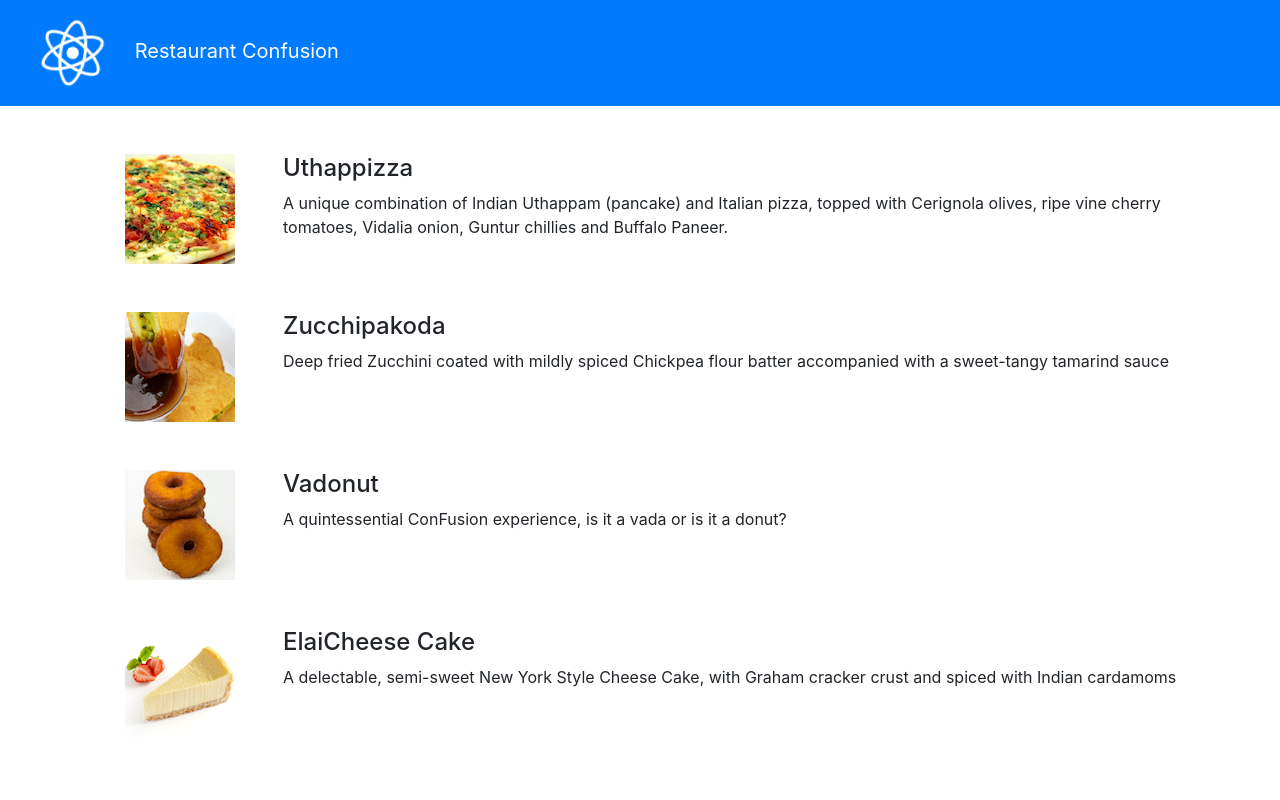
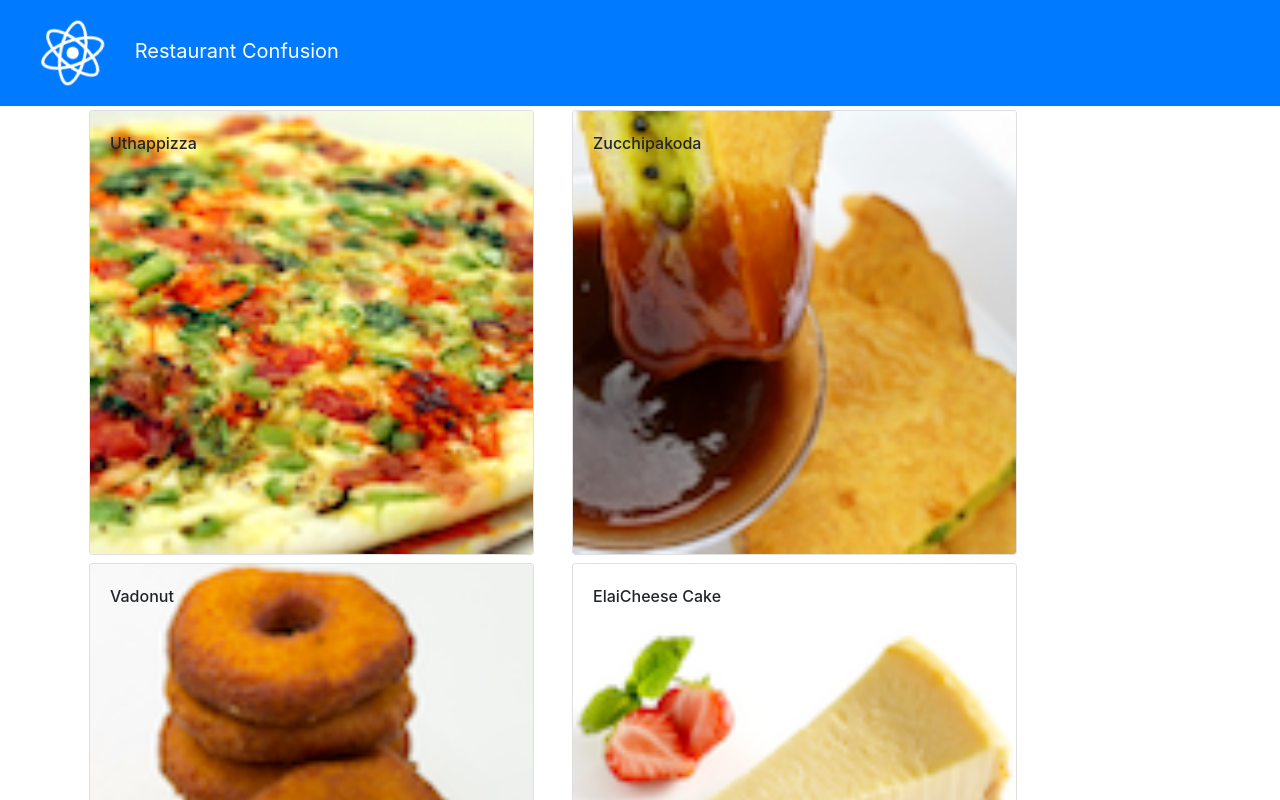
Before and after one commit to shugeeth/coursera-reactjs, a React (Create React App) app: page / in a window 1280 px wide. Shown: the top 800 px of the page. Built offline with nearby package versions, Linux system fonts and the light colour scheme.

Commit message:
Components Part 2

```diff
--- a/src/App.js
+++ b/src/App.js
@@ -3,15 +3,23 @@
 import { Navbar, NavbarBrand } from "reactstrap";
 import './App.css';
 import Menu from './components/MenuComponent';
+import { DISHES } from "./shared/dishes";
 
 class App extends Component {
+  constructor(props){
+    super(props);
+    this.state = {
+      dishes: DISHES
+    }
+  }
+
   render(){
     return (
       <div>
         <Navbar dark color="primary">
           <NavbarBrand href="/"><img src={logo} className="App-logo" alt="logo" /> Restaurant Confusion</NavbarBrand>
         </Navbar>
-        <Menu />
+        <Menu dishes={this.state.dishes}/>
       </div>
     );
   }
--- /dev/null
+++ b/src/components/Menu.css
@@ -0,0 +1,3 @@
+.card-title {
+    font-weight: 500;
+}
--- a/src/components/MenuComponent.js
+++ b/src/components/MenuComponent.js
@@ -1,69 +1,60 @@
 import React, { Component } from "react";
-import { Media } from "reactstrap";
+import { Card, CardImg, CardImgOverlay, CardText, CardBody, CardTitle } from "reactstrap";
+import './Menu.css';
 
 class Menu extends Component {
     constructor(props){
         super(props);
         this.state = {
-            dishes: [
-                {
-                  id: 0,
-                  name:'Uthappizza',
-                  image: 'assets/images/uthappizza.png',
-                  category: 'mains',
-                  label:'Hot',
-                  price:'4.99',
-                  description:'A unique combination of Indian Uthappam (pancake) and Italian pizza, topped with Cerignola olives, ripe vine cherry tomatoes, Vidalia onion, Guntur chillies and Buffalo Paneer.'                        },
-               {
-                  id: 1,
-                  name:'Zucchipakoda',
-                  image: 'assets/images/zucchipakoda.png',
-                  category: 'appetizer',
-                  label:'',
-                  price:'1.99',
-                  description:'Deep fried Zucchini coated with mildly spiced Chickpea flour batter accompanied with a sweet-tangy tamarind sauce'                        },
-               {
-                  id: 2,
-                  name:'Vadonut',
-                  image: 'assets/images/vadonut.png',
-                  category: 'appetizer',
-                  label:'New',
-                  price:'1.99',
-                  description:'A quintessential ConFusion experience, is it a vada or is it a donut?'                        },
-               {
-                  id: 3,
-                  name:'ElaiCheese Cake',
-                  image: 'assets/images/elaicheesecake.png',
-                  category: 'dessert',
-                  label:'',
-                  price:'2.99',
-                  description:'A delectable, semi-sweet New York Style Cheese Cake, with Graham cracker crust and spiced with Indian cardamoms'                        }
-               ],
+            selectedDish: null
+        }
+    }
+
+    onDishSelect(dish){
+        this.setState({
+            selectedDish: dish
+        });
+    }
+
+    renderDish(dish){
+        if(dish != null){
+            return(
+                <Card>
+                    <CardImg width="100%" src={dish.image} alt={dish.name} />
+                    <CardBody>
+                        <CardTitle>{dish.name}</CardTitle>
+                        <CardText>{dish.description}</CardText>
+                    </CardBody>
+                </Card>
+            );
+        }
+        else{
+            return(
+                <div></div>
+            );
         }
     }
 
     render(){
-        const menu = this.state.dishes.map((dish)=>{
+        const menu = this.props.dishes.map((dish)=>{
             return(
-                <div key={dish.id} className="col-12 mt-5">
-                    <Media tag="li">
-                        <Media left middle>
-                            <Media object src={dish.image} alt={dish.name} />
-                        </Media>
-                        <Media body className="ml-5 ">
-                            <Media heading>{dish.name}</Media>
-                            <p>{dish.description}</p>
-                        </Media>
-                    </Media>
+                <div key={dish.id} className="col-12 col-md-5 m-1">
+                    <Card onClick={() => this.onDishSelect(dish)}>
+                        <CardImg width="100%" src={dish.image} alt={dish.name} />
+                        <CardImgOverlay>
+                            <CardTitle>{dish.name}</CardTitle>
+                        </CardImgOverlay>
+                    </Card>
                 </div>
             );
         });
         return(
             <div className="container">
                 <div className="row">
-                    <Media list>
-                        {menu}
-                    </Media>
+                    {menu}
+                </div>
+                <div className="row">
+                    {this.renderDish(this.state.selectedDish)}
                 </div>
             </div>
         );
--- /dev/null
+++ b/src/shared/dishes.js
@@ -0,0 +1,186 @@
+export const DISHES =
+    [
+        {
+        id: 0,
+        name:'Uthappizza',
+        image: 'assets/images/uthappizza.png',
+        category: 'mains',
+        label:'Hot',
+        price:'4.99',
+        description:'A unique combination of Indian Uthappam (pancake) and Italian pizza, topped with Cerignola olives, ripe vine cherry tomatoes, Vidalia onion, Guntur chillies and Buffalo Paneer.',
+        comments: [
+            {
+            id: 0,
+            rating: 5,
+            comment: "Imagine all the eatables, living in conFusion!",
+            author: "John Lemon",
+            date: "2012-10-16T17:57:28.556094Z"
+            },
+            {
+            id: 1,
+            rating: 4,
+            comment: "Sends anyone to heaven, I wish I could get my mother-in-law to eat it!",
+            author: "Paul McVites",
+            date: "2014-09-05T17:57:28.556094Z"
+            },
+            {
+            id: 2,
+            rating: 3,
+            comment: "Eat it, just eat it!",
+            author: "Michael Jaikishan",
+            date: "2015-02-13T17:57:28.556094Z"
+            },
+            {
+            id: 3,
+            rating: 4,
+            comment: "Ultimate, Reaching for the stars!",
+            author: "Ringo Starry",
+            date: "2013-12-02T17:57:28.556094Z"
+            },
+            {
+            id: 4,
+            rating: 2,
+            comment: "It's your birthday, we're gonna party!",
+            author: "25 Cent",
+            date: "2011-12-02T17:57:28.556094Z"
+            }
+        ]                        },
+        {
+        id: 1,
+        name:'Zucchipakoda',
+        image: 'assets/images/zucchipakoda.png',
+        category: 'appetizer',
+        label:'',
+        price:'1.99',
+        description:'Deep fried Zucchini coated with mildly spiced Chickpea flour batter accompanied with a sweet-tangy tamarind sauce',
+        comments: [
+            {
+            id: 0,
+            rating: 5,
+            comment: "Imagine all the eatables, living in conFusion!",
+            author: "John Lemon",
+            date: "2012-10-16T17:57:28.556094Z"
+            },
+            {
+            id: 1,
+            rating: 4,
+            comment: "Sends anyone to heaven, I wish I could get my mother-in-law to eat it!",
+            author: "Paul McVites",
+            date: "2014-09-05T17:57:28.556094Z"
+            },
+            {
+            id: 2,
+            rating: 3,
+            comment: "Eat it, just eat it!",
+            author: "Michael Jaikishan",
+            date: "2015-02-13T17:57:28.556094Z"
+            },
+            {
+            id: 3,
+            rating: 4,
+            comment: "Ultimate, Reaching for the stars!",
+            author: "Ringo Starry",
+            date: "2013-12-02T17:57:28.556094Z"
+            },
+            {
+            id: 4,
+            rating: 2,
+            comment: "It's your birthday, we're gonna party!",
+            author: "25 Cent",
+            date: "2011-12-02T17:57:28.556094Z"
+            }
+        ]
+        },
+        {
+        id: 2,
+        name:'Vadonut',
+        image: 'assets/images/vadonut.png',
+        category: 'appetizer',
+        label:'New',
+        price:'1.99',
+        description:'A quintessential ConFusion experience, is it a vada or is it a donut?',
+        comments: [
+            {
+            id: 0,
+            rating: 5,
+            comment: "Imagine all the eatables, living in conFusion!",
+            author: "John Lemon",
+            date: "2012-10-16T17:57:28.556094Z"
+            },
+            {
+            id: 1,
+            rating: 4,
+            comment: "Sends anyone to heaven, I wish I could get my mother-in-law to eat it!",
+            author: "Paul McVites",
+            date: "2014-09-05T17:57:28.556094Z"
+            },
+            {
+            id: 2,
+            rating: 3,
+            comment: "Eat it, just eat it!",
+            author: "Michael Jaikishan",
+            date: "2015-02-13T17:57:28.556094Z"
+            },
+            {
+            id: 3,
+            rating: 4,
+            comment: "Ultimate, Reaching for the stars!",
+            author: "Ringo Starry",
+            date: "2013-12-02T17:57:28.556094Z"
+            },
+            {
+            id: 4,
+            rating: 2,
+            comment: "It's your birthday, we're gonna party!",
+            author: "25 Cent",
+            date: "2011-12-02T17:57:28.556094Z"
+            }
+        ]
+        },
+        {
+        id: 3,
+        name:'ElaiCheese Cake',
+        image: 'assets/images/elaicheesecake.png',
+        category: 'dessert',
+        label:'',
+        price:'2.99',
+        description:'A delectable, semi-sweet New York Style Cheese Cake, with Graham cracker crust and spiced with Indian cardamoms',
+        comments: [
+            {
+            id: 0,
+            rating: 5,
+            comment: "Imagine all the eatables, living in conFusion!",
+            author: "John Lemon",
+            date: "2012-10-16T17:57:28.556094Z"
+            },
+            {
+            id: 1,
+            rating: 4,
+            comment: "Sends anyone to heaven, I wish I could get my mother-in-law to eat it!",
+            author: "Paul McVites",
+            date: "2014-09-05T17:57:28.556094Z"
+            },
+            {
+            id: 2,
+            rating: 3,
+            comment: "Eat it, just eat it!",
+            author: "Michael Jaikishan",
+            date: "2015-02-13T17:57:28.556094Z"
+            },
+            {
+            id: 3,
+            rating: 4,
+            comment: "Ultimate, Reaching for the stars!",
+            author: "Ringo Starry",
+            date: "2013-12-02T17:57:28.556094Z"
+            },
+            {
+            id: 4,
+            rating: 2,
+            comment: "It's your birthday, we're gonna party!",
+            author: "25 Cent",
+            date: "2011-12-02T17:57:28.556094Z"
+            }
+        ]
+        }
+    ];
```
